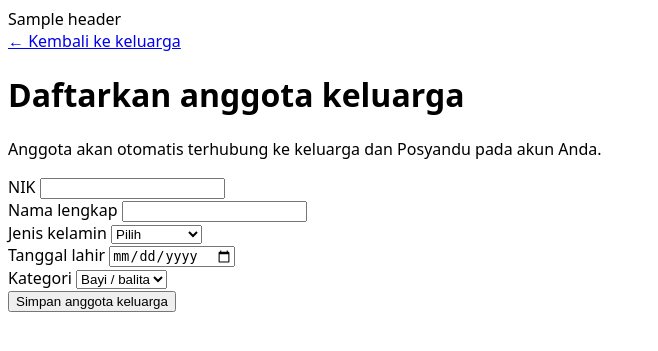
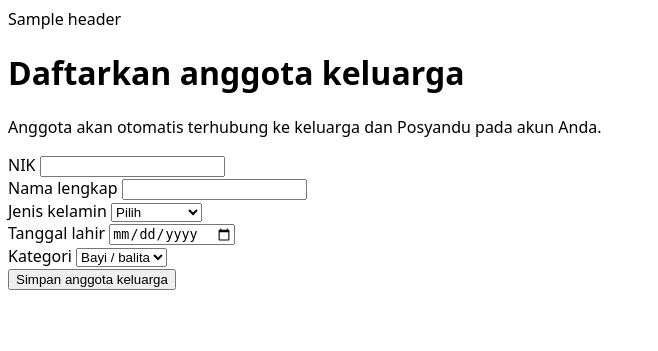
Before and after one commit to rarisanggustianto1/Sipandu, a Laravel app: template resources/views/peserta/data/create.blade.php in a window 1280 px wide. Shown: the top 351 px of the page, without its empty margins (0-658 px from the left). Run offline with Laravel 12, Linux system fonts and the light colour scheme; the template is opened without the code that fills it: most values are stand-ins (such as "Sample title", 1, 10 or a date in 2020).

Commit message:
feat(keluarga): perbarui tampilan form dan redirect pendaftaran anggota keluarga

```diff
--- a/app/Http/Controllers/Peserta/PesertaController.php
+++ b/app/Http/Controllers/Peserta/PesertaController.php
@@ -51,7 +51,7 @@ class PesertaController extends Controller
         ]);
 
         return redirect()
-            ->route('peserta.data.show', $peserta)
+            ->route('peserta.keluarga.index')
             ->with('success', 'Anggota keluarga berhasil ditambahkan.');
     }
 
--- a/resources/views/peserta/data/create.blade.php
+++ b/resources/views/peserta/data/create.blade.php
@@ -1,7 +1,6 @@
 <x-app-layout>
-    <div class="mx-auto max-w-2xl space-y-5 px-4 py-8 sm:px-6 lg:px-8">
+    <div class="w-full space-y-5 px-4 py-8 sm:px-6 lg:px-8">
         <div>
-            <a href="{{ route('peserta.keluarga.index') }}" class="text-sm font-semibold text-teal-800">← Kembali ke keluarga</a>
             <h1 class="mt-3 text-2xl font-black text-slate-800">Daftarkan anggota keluarga</h1>
             <p class="mt-1 text-sm text-slate-500">Anggota akan otomatis terhubung ke keluarga dan Posyandu pada akun Anda.</p>
         </div>
```
